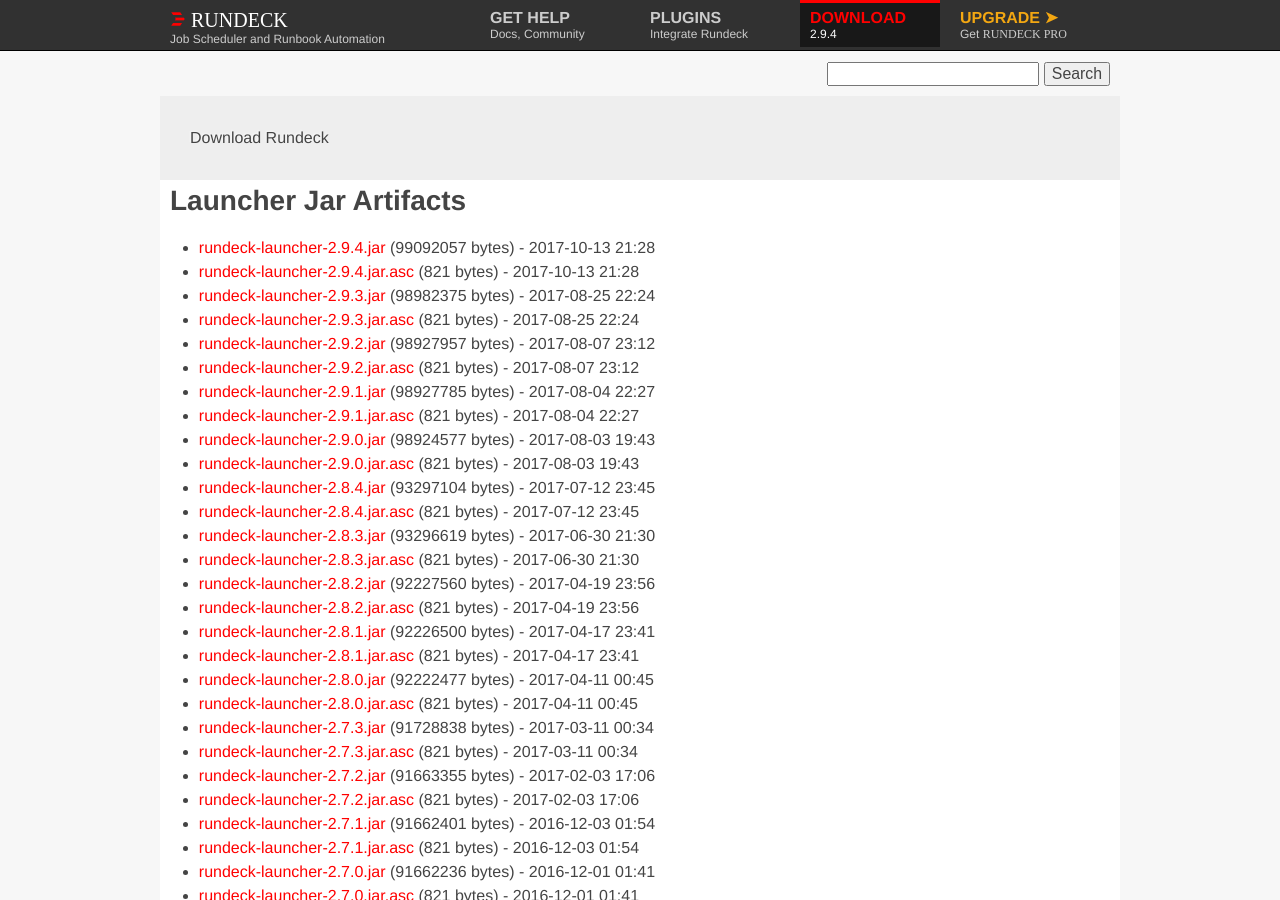
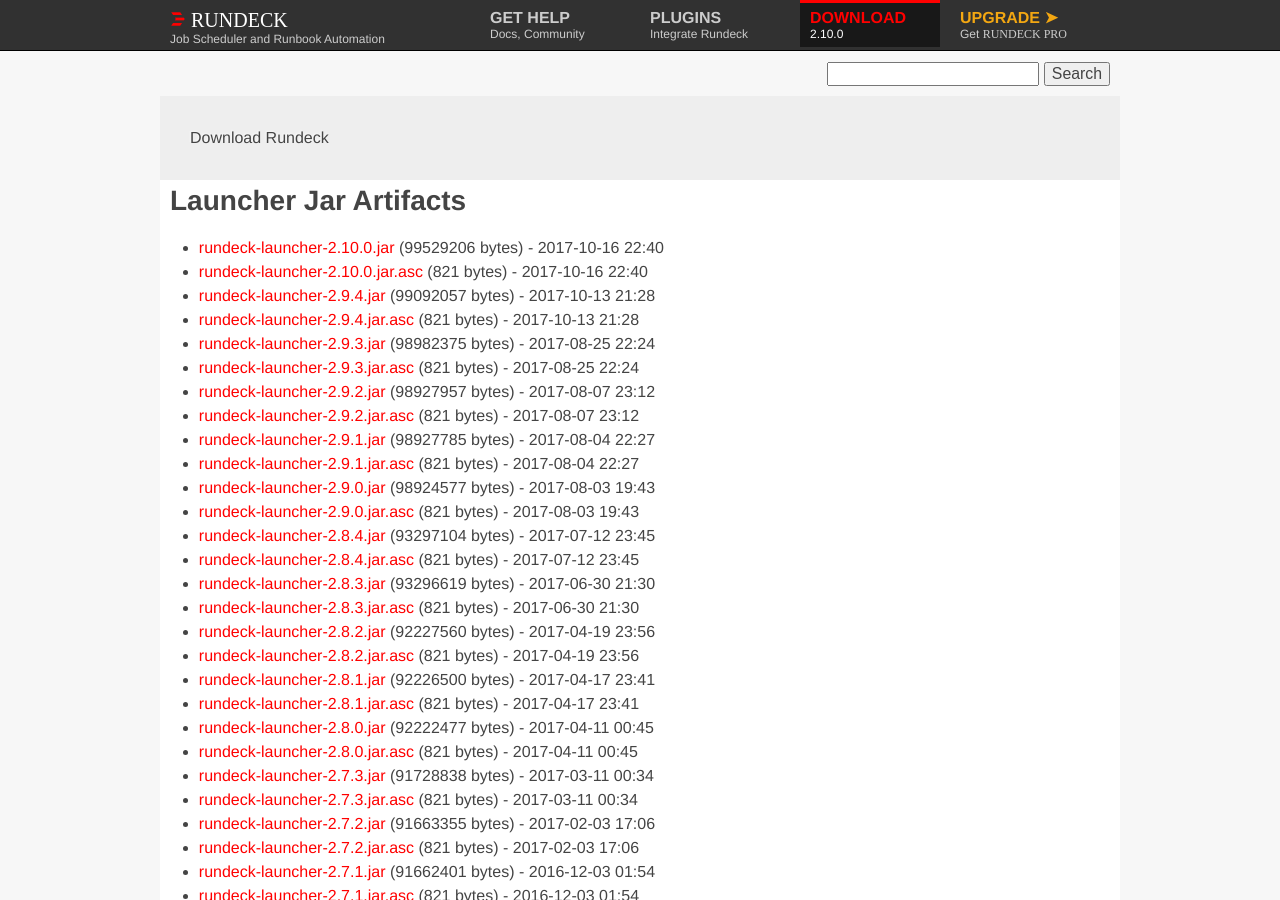
Before and after one commit to rundeck/rundeck-ghpages, a Jekyll site: the page built from download/jar/index.md, in a window 1280 px wide and 900 px high. Built offline with Jekyll 4.4.1, drawn with Linux system fonts in a browser that asks for light colours; nearby versions of some CDN libraries.

Commit message:
Update site to 2.10.0 download links

```diff
--- a/_config.yml
+++ b/_config.yml
@@ -1,18 +1,18 @@
 baseurl: ""
 url: ""
 full_url: "http://www.rundeck.org"
-rd_version: "2.9.4"
-rd_jar_name: "rundeck-launcher-2.9.4.jar"
-rd_jar_sha: "9e0b3878660f6898cfd2e154d77a3947148a7b8d"
-rd_jar_url: "http://download.rundeck.org/jar/rundeck-launcher-2.9.4.jar"
-rd_jar_size: "99092057"
-rd_deb_name: "rundeck-2.9.4-1-GA.deb"
-rd_deb_url: "http://download.rundeck.org/deb/rundeck-2.9.4-1-GA.deb"
-rd_deb_sha: "e1b68ea80f95dfe8fdc8f2d61fa2b9f764f23fe6"
-rd_deb_size: "114193828"
-rd_zipball: "https://github.com/rundeck/rundeck/zipball/v2.9.4"
-rd_tarball: "https://github.com/rundeck/rundeck/tarball/v2.9.4"
-rd_releasenotes: "https://github.com/rundeck/rundeck/blob/v2.9.4/RELEASE.md"
+rd_version: "2.10.0"
+rd_jar_name: "rundeck-launcher-2.10.0.jar"
+rd_jar_sha: "3ab683a614d22af0338b8b5194a3e07105d3979d"
+rd_jar_url: "http://download.rundeck.org/jar/rundeck-launcher-2.10.0.jar"
+rd_jar_size: "99529206"
+rd_deb_name: "rundeck-2.10.0-1-GA.deb"
+rd_deb_url: "http://download.rundeck.org/deb/rundeck-2.10.0-1-GA.deb"
+rd_deb_sha: "82305bc5c92c4b5300af84613dc82942aff05e7a"
+rd_deb_size: "114465386"
+rd_zipball: "https://github.com/rundeck/rundeck/zipball/v2.10.0"
+rd_tarball: "https://github.com/rundeck/rundeck/tarball/v2.10.0"
+rd_releasenotes: "https://github.com/rundeck/rundeck/blob/v2.10.0/RELEASE.md"
 markdown: kramdown
 gems:
   - jekyll-seo-tag
--- a/download/jar/index.md
+++ b/download/jar/index.md
@@ -3,6 +3,8 @@
 layout: download
 download_type: Launcher Jar
 ---
+* [rundeck-launcher-2.10.0.jar](http://download.rundeck.org/jar/rundeck-launcher-2.10.0.jar) (99529206 bytes) - 2017-10-16 22:40
+* [rundeck-launcher-2.10.0.jar.asc](http://download.rundeck.org/jar/rundeck-launcher-2.10.0.jar.asc) (821 bytes) - 2017-10-16 22:40
 * [rundeck-launcher-2.9.4.jar](http://download.rundeck.org/jar/rundeck-launcher-2.9.4.jar) (99092057 bytes) - 2017-10-13 21:28
 * [rundeck-launcher-2.9.4.jar.asc](http://download.rundeck.org/jar/rundeck-launcher-2.9.4.jar.asc) (821 bytes) - 2017-10-13 21:28
 * [rundeck-launcher-2.9.3.jar](http://download.rundeck.org/jar/rundeck-launcher-2.9.3.jar) (98982375 bytes) - 2017-08-25 22:24
```
Also changed, not shown: download/deb/index.md (+1 -0 lines), download/rpm/index.md (+2 -0 lines), download/war/index.md (+2 -0 lines), news/_posts/2017-10-16-rundeck-2.10.0.md (added, +74 -0 lines).
